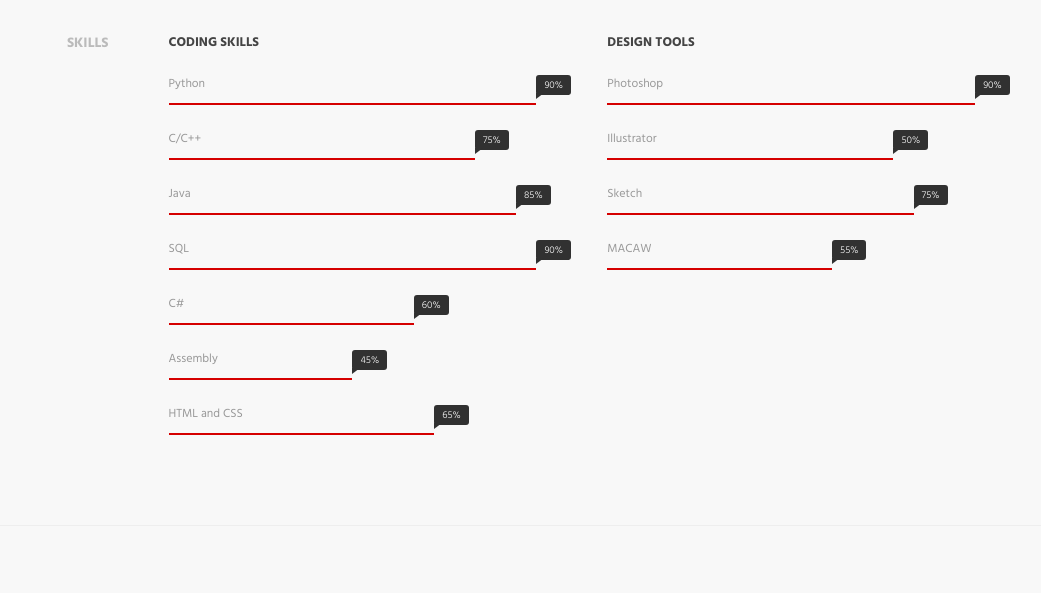
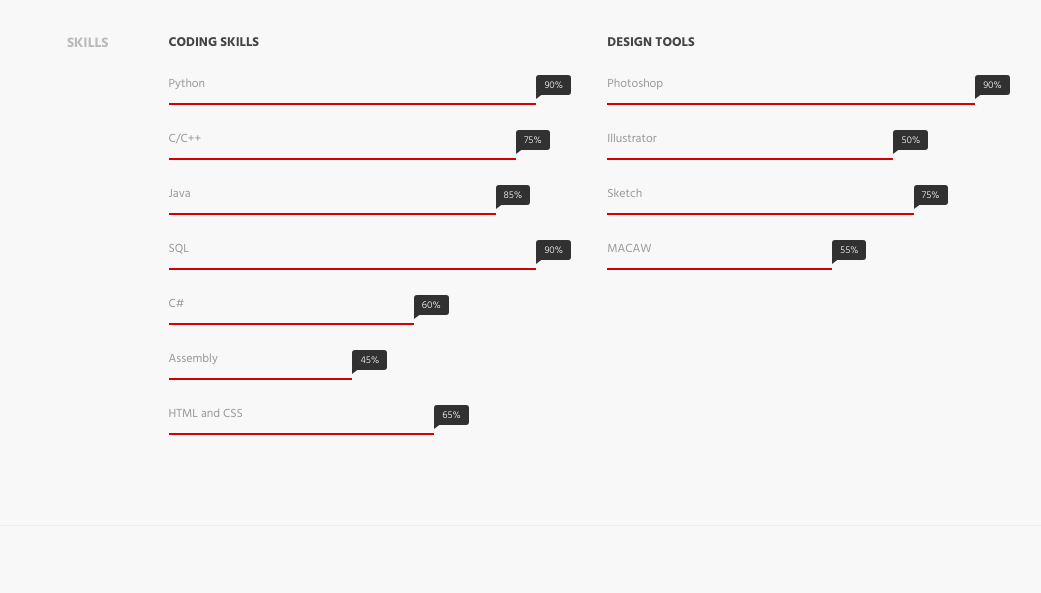
Before and after one commit to Pdipedro25/pdipedro25.github.io, a plain HTML site: page index.html in a window 1280 px wide. Shown: the part 940-1533 px from the top of the page, without its empty margins (194-1235 px from the left). Drawn offline with Linux system fonts and the light colour scheme.

Commit message:
Update index.html

```diff
--- a/index.html
+++ b/index.html
@@ -253,8 +253,8 @@
                                 <span class="progress-title">C/C++</span>
 
                                 <div class="progress">
-                                    <div class="progress-bar" role="progressbar" aria-valuenow="75" aria-valuemin="0"
-                                         aria-valuemax="100" style="width: 75%;"><span
+                                    <div class="progress-bar" role="progressbar" aria-valuenow="85" aria-valuemin="0"
+                                         aria-valuemax="100" style="width: 85%;"><span
                                             class="progress-percent"> 75%</span>
                                     </div>
                                 </div>
@@ -266,8 +266,8 @@
                                 <span class="progress-title">Java</span>
 
                                 <div class="progress">
-                                    <div class="progress-bar" role="progressbar" aria-valuenow="85" aria-valuemin="0"
-                                         aria-valuemax="100" style="width: 85%;"><span
+                                    <div class="progress-bar" role="progressbar" aria-valuenow="80" aria-valuemin="0"
+                                         aria-valuemax="100" style="width: 80%;"><span
                                             class="progress-percent"> 85%</span>
                                     </div>
                                 </div>
```
